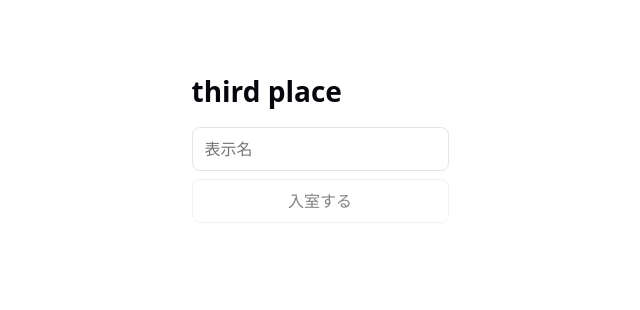
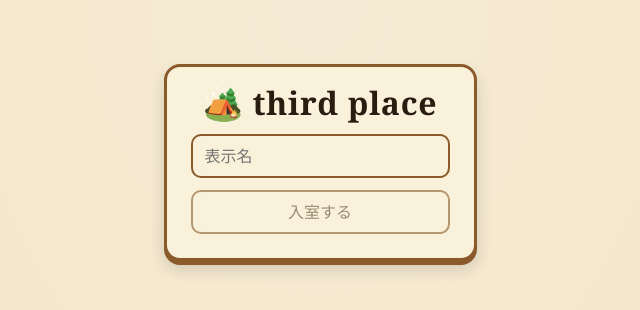
Before and after one commit to yumoto-kyohei/third-place, a React (Vite) app in the folder client/: page / in a window 1280 px wide. Shown: the top 310 px of the page, without its empty margins (320-960 px from the left). Built offline with nearby package versions, Linux system fonts and the light colour scheme.

Commit message:
Add RPG-style theme (parchment palette, wood-framed panels, grass floor)

```diff
--- a/client/src/App.jsx
+++ b/client/src/App.jsx
@@ -16,9 +16,20 @@ function JoinForm({ onJoin, connecting, error }) {
         e.preventDefault();
         if (name.trim() && !connecting) onJoin(name.trim());
       }}
-      style={{ display: 'flex', flexDirection: 'column', gap: '0.5rem', maxWidth: 300, margin: '4rem auto', padding: '0 1rem' }}
+      style={{
+        display: 'flex',
+        flexDirection: 'column',
+        gap: '0.75rem',
+        maxWidth: 320,
+        margin: '4rem auto',
+        padding: '1.5rem',
+        background: 'var(--panel-bg)',
+        border: '3px solid var(--border)',
+        borderRadius: 16,
+        boxShadow: '0 4px 0 var(--border), 0 8px 16px rgba(0,0,0,0.15)',
+      }}
     >
-      <h1>third place</h1>
+      <h1 style={{ textAlign: 'center', margin: '0 0 0.5rem' }}>🏕️ third place</h1>
       <input
         type="text"
         placeholder="表示名"
@@ -35,7 +46,7 @@ function JoinForm({ onJoin, connecting, error }) {
         </p>
       )}
       {error && (
-        <p style={{ fontSize: 13, color: '#d33' }}>
+        <p style={{ fontSize: 13, color: 'var(--danger)' }}>
           接続に失敗しました。もう一度お試しください。
         </p>
       )}
--- a/client/src/AvatarSprite.jsx
+++ b/client/src/AvatarSprite.jsx
@@ -28,18 +28,20 @@ export default function AvatarSprite({ type, speaking = false }) {
       // key経由で種別変更時にアニメーションが再生される（石→人などの「変化」演出）
       key={type}
       style={{
-        width: 44,
-        height: 44,
+        width: 48,
+        height: 48,
         borderRadius: '50%',
         display: 'flex',
         alignItems: 'center',
         justifyContent: 'center',
-        fontSize: 26,
+        fontSize: 28,
         lineHeight: 1,
-        background: 'var(--bg)',
-        // 人型は話す可能性を示すため実線の枠、非人間は破線の枠で一目で区別
-        border: human ? '2px solid var(--accent, #aa3bff)' : '2px dashed #9aa0aa',
-        boxShadow: speaking ? '0 0 0 4px rgba(52, 199, 89, 0.6)' : 'none',
+        background: 'radial-gradient(circle at 35% 30%, var(--panel-bg), var(--bg))',
+        // 人型は話す可能性を示すため実線の金枠、非人間は破線の枠で一目で区別
+        border: human ? '3px solid var(--accent, #c98a1f)' : '3px dashed #9aa0aa',
+        boxShadow: speaking
+          ? '0 0 0 4px rgba(127, 176, 105, 0.7), 0 2px 4px rgba(0,0,0,0.3)'
+          : '0 2px 4px rgba(0,0,0,0.3)',
         animation: 'avatar-pop 0.2s ease-out',
       }}
     >
--- a/client/src/ChatPanel.jsx
+++ b/client/src/ChatPanel.jsx
@@ -40,8 +40,10 @@ export default function ChatPanel() {
       style={{
         maxWidth: 600,
         margin: '0.5rem auto',
-        border: '1px solid var(--border)',
-        borderRadius: 12,
+        background: 'var(--panel-bg)',
+        border: '3px solid var(--border)',
+        borderRadius: 16,
+        boxShadow: '0 3px 0 var(--border)',
         display: 'flex',
         flexDirection: 'column',
         height: 320,
@@ -62,7 +64,7 @@ export default function ChatPanel() {
         )}
       </div>
       {sendError && (
-        <p style={{ fontSize: 12, color: '#d33', margin: '0 0.75rem' }}>
+        <p style={{ fontSize: 12, color: 'var(--danger)', margin: '0 0.75rem' }}>
           送信に失敗しました。接続を確認してもう一度お試しください。
         </p>
       )}
--- a/client/src/TentView.jsx
+++ b/client/src/TentView.jsx
@@ -49,9 +49,13 @@ export default function TentView() {
         maxWidth: 600,
         margin: '0.5rem auto',
         aspectRatio: '4 / 3',
-        background: 'var(--floor, #f0eef5)',
-        border: '1px solid var(--border)',
-        borderRadius: 12,
+        background: `
+          repeating-linear-gradient(45deg, rgba(255,255,255,0.05) 0 2px, transparent 2px 24px),
+          linear-gradient(160deg, var(--floor-a), var(--floor-b))
+        `,
+        border: '4px solid var(--border)',
+        borderRadius: 16,
+        boxShadow: 'inset 0 2px 6px rgba(0,0,0,0.25), 0 3px 0 var(--border)',
         touchAction: 'none',
         overflow: 'hidden',
       }}
@@ -84,7 +88,15 @@ export default function TentView() {
             }}
           >
             <AvatarSprite type={type} speaking={isSpeaking} />
-            <span style={{ fontSize: 12, color: 'var(--text-h)', whiteSpace: 'nowrap' }}>
+            <span
+              style={{
+                fontSize: 12,
+                fontWeight: 600,
+                color: '#fff',
+                textShadow: '0 1px 2px rgba(0,0,0,0.7)',
+                whiteSpace: 'nowrap',
+              }}
+            >
               {isSpeaking ? '🔊 ' : ''}
               {p.identity}
               {isMe ? '（あなた）' : ''}
--- a/client/src/index.css
+++ b/client/src/index.css
@@ -1,10 +1,18 @@
 :root {
-  --text: #6b6375;
-  --text-h: #08060d;
-  --bg: #fff;
-  --border: #e5e4e7;
+  --text: #5a4632;
+  --text-h: #2b1c10;
+  --bg: #f3e6c8;
+  --panel-bg: #faf1da;
+  --border: #8a5a2b;
+  --accent: #c98a1f;
+  --accent-h: #a86f14;
+  --accent-text: #2b1c10;
+  --floor-a: #7fb069;
+  --floor-b: #5f9152;
+  --danger: #b33a2e;
 
   --sans: system-ui, 'Segoe UI', Roboto, sans-serif;
+  --serif: Georgia, 'Hiragino Mincho ProN', 'Yu Mincho', serif;
 
   font: 16px/145% var(--sans);
   color-scheme: light dark;
@@ -18,10 +26,17 @@
 
 @media (prefers-color-scheme: dark) {
   :root {
-    --text: #9ca3af;
-    --text-h: #f3f4f6;
-    --bg: #16171d;
-    --border: #2e303a;
+    --text: #d9c9a3;
+    --text-h: #f3e6c8;
+    --bg: #241a12;
+    --panel-bg: #2f2318;
+    --border: #6b4a25;
+    --accent: #e0b84a;
+    --accent-h: #f0cc6a;
+    --accent-text: #241a12;
+    --floor-a: #3b6b3a;
+    --floor-b: #294a29;
+    --danger: #e07a6c;
   }
 }
 
@@ -36,6 +51,9 @@ body {
   margin: 0;
   /* stable on mobile browsers whose UI chrome shows/hides on scroll */
   height: 100svh;
+  background:
+    radial-gradient(ellipse at top, rgba(255, 255, 255, 0.25), transparent 60%),
+    var(--bg);
 }
 
 #root {
@@ -45,22 +63,41 @@ body {
 }
 
 h1 {
-  font-family: var(--sans);
-  font-weight: 600;
+  font-family: var(--serif);
+  font-weight: 700;
   color: var(--text-h);
-  font-size: 28px;
+  text-shadow: 0 1px 0 rgba(255, 255, 255, 0.4);
+  font-size: 32px;
   margin: 16px 0;
+  letter-spacing: 0.02em;
 }
 
 button {
   font: inherit;
   font-size: 16px;
+  font-weight: 600;
   min-height: 44px;
-  padding: 0 14px;
-  border-radius: 8px;
-  border: 1px solid var(--border);
-  background: var(--bg);
-  color: var(--text-h);
+  padding: 0 16px;
+  border-radius: 10px;
+  border: 2px solid var(--border);
+  background: linear-gradient(180deg, var(--accent), var(--accent-h));
+  color: var(--accent-text);
+  box-shadow:
+    inset 0 1px 0 rgba(255, 255, 255, 0.35),
+    0 2px 0 var(--border);
+  transition: transform 0.05s ease-out;
+}
+
+button:active:not(:disabled) {
+  transform: translateY(2px);
+  box-shadow: inset 0 1px 0 rgba(255, 255, 255, 0.35);
+}
+
+button:disabled {
+  background: var(--panel-bg);
+  color: var(--text);
+  box-shadow: none;
+  opacity: 0.6;
 }
 
 input {
@@ -69,14 +106,10 @@ input {
   font-size: 16px;
   min-height: 44px;
   padding: 0 12px;
-  border-radius: 8px;
-  border: 1px solid var(--border);
-  background: var(--bg);
+  border-radius: 10px;
+  border: 2px solid var(--border);
+  background: var(--panel-bg);
   color: var(--text-h);
-}
-
-button:disabled {
-  opacity: 0.5;
 }
 
 /* アバター種別変更時の軽い演出（石→人などの変化を周囲にも見せる） */
```
Also changed, not shown: 1 other file (tests, documents, lock files or other folders).
